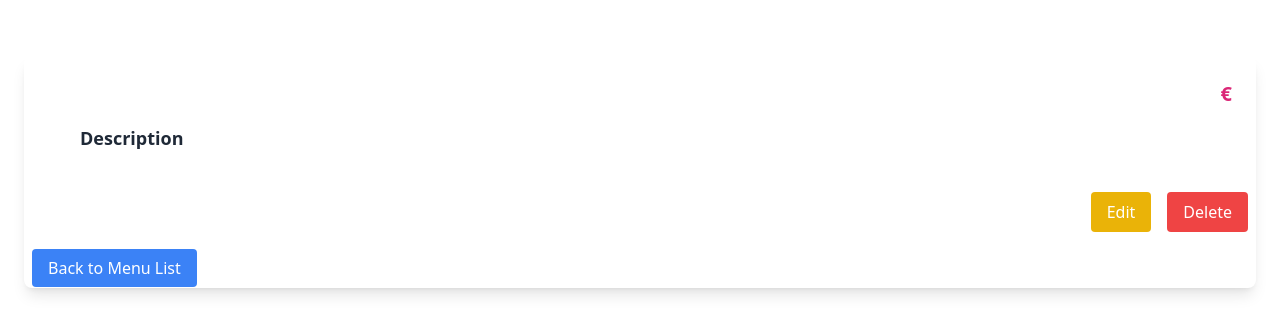
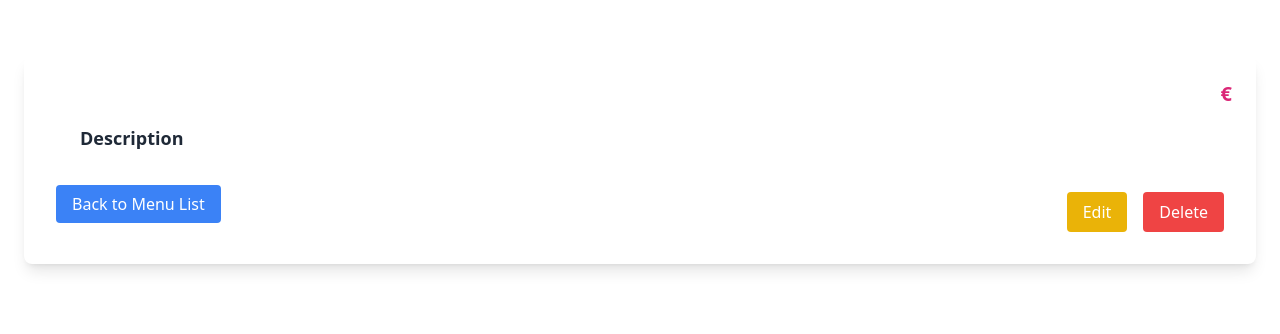
Before and after one commit to Engarif3/MenuCraft, a Symfony app: template templates/menu/show.html.twig in a window 1280 px wide. Shown: the top 334 px of the page. Run offline with Twig, Linux system fonts and the light colour scheme; the template is opened without the code that fills it, so the values that code supplies are empty; style sheets or scripts are compiled from the project's sources; some libraries are stand-ins or nearby versions.

Commit message:
menu crud implemented

```diff
--- a/templates/menu/show.html.twig
+++ b/templates/menu/show.html.twig
@@ -1,7 +1,7 @@
 {% extends 'base.html.twig' %} {% block title %}{{ menu.name }} - Menu Details{%
 endblock %} {% block body %}
 <div class="container mx-auto p-6">
-  <h1 class="text-4xl font-bold text-center text-blue-500 mb-8">
+  <h1 class="text-4xl font-bold text-center text-blue-500 my-8">
     {{ menu.name }}
   </h1>
 
@@ -28,7 +28,8 @@ endblock %} {% block body %}
     </div>
 
     <!-- Edit and Delete Buttons -->
-    <div class="flex justify-end space-x-4 mt-6">
+    <div class="flex flex-row-reverse justify-between ">
+        <div class="flex justify-end  space-x-4 m-6">
       <a
         href="{{ path('app_menu_edit', { id: menu.id }) }}"
         class="bg-yellow-500 text-white py-2 px-4 rounded hover:bg-yellow-600 transition"
@@ -44,12 +45,13 @@ endblock %} {% block body %}
       </button>
     </div>
 
-    <div class="mt-6">
+    <div class="m-6">
       <a
         href="{{ path('app_menus') }}"
         class="bg-blue-500 text-white py-2 px-4 rounded hover:bg-blue-700 transition"
         >Back to Menu List</a
       >
+    </div>
     </div>
   </div>
 </div>
```
